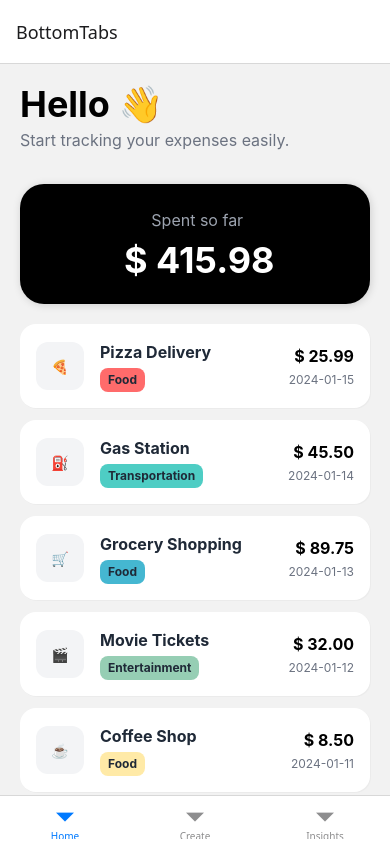
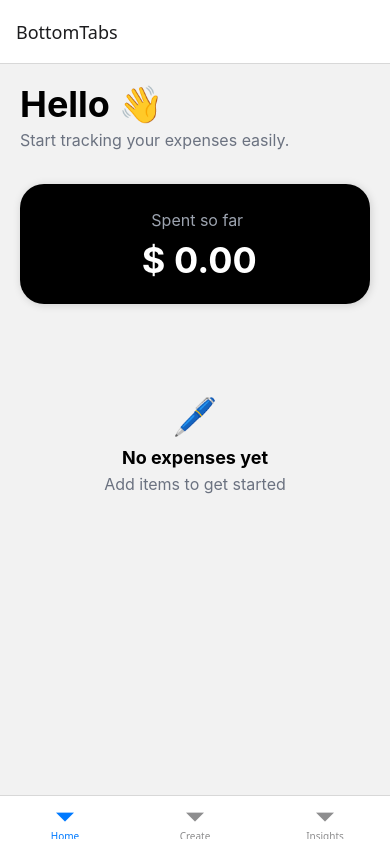
Before and after one commit to satishmahat/rn-expo-asyncstorage-pocket, a React Native app: screen /Home in a window 390 px wide. Built offline with nearby package versions, Linux system fonts and the light colour scheme.

Commit message:
Wrap app in ExpenseProvider for context management; refactor Create and Home screens to utilize expense context for adding and displaying expenses.

```diff
--- a/App.js
+++ b/App.js
@@ -2,12 +2,16 @@ import { StatusBar } from 'expo-status-bar';
 import { StyleSheet, Text, View } from 'react-native';
 import AppNavigator from './src/navigation/AppNavigator';
 import { NavigationContainer } from '@react-navigation/native';
+import  {ExpenseProvider} from './src/context/ExpenseContext';
 
 export default function App() {
   return (
-    <NavigationContainer>
-      <AppNavigator />
-    </NavigationContainer>
+    <ExpenseProvider>
+      <NavigationContainer>
+        <AppNavigator />
+      </NavigationContainer>
+    </ExpenseProvider>
+
   );
 }
 
--- /dev/null
+++ b/src/context/ExpenseContext.js
@@ -0,0 +1,26 @@
+import { createContext, useContext, useState } from "react";
+import { getId, getDate } from "../helper";
+
+export const ExpenseContext = createContext();
+
+export const ExpenseProvider = ({children}) => {
+    const [expenses, setExpenses] = useState([]);
+
+    const addExpense = (expense) => {
+        const newExpense = {
+            id: getId(),
+            title: expense.title,
+            amount: Number(expense.amount),
+            category: expense.category.name,
+            date: getDate(),
+            color: expense.category.color,
+            icon: expense.category.icon
+        }
+        setExpenses([...expenses, newExpense]);
+    }
+    return (
+        <ExpenseContext.Provider value={{expenses, addExpense}}>{children}</ExpenseContext.Provider>
+    );
+};
+
+export const useExpense = () => useContext(ExpenseContext);
--- a/src/helper.js
+++ b/src/helper.js
@@ -7,8 +7,3 @@ export const getId = () => {
 export const getDate = () => {
     return new Date().toISOString().split('T')[0];
 };
-
-export const getCategoryColor = (color) => {
-    const category = CATEGORIES.find(category => category.color === color);
-    return category ? category.color : '#808080';
-};
--- a/src/screens/Create.js
+++ b/src/screens/Create.js
@@ -1,9 +1,11 @@
 import { ScrollView, StyleSheet, Text, View, TextInput, Pressable, Alert } from 'react-native'
 import React, { useState , useEffect} from 'react'
 import tw from 'twrnc'
+import { useExpense } from '../context/ExpenseContext'
 
 const Create = ({navigation, route}) => {
 
+  const {addExpense} = useExpense();
   const [amount, setAmount] = useState(null);
   const [title, setTitle] = useState(null);
   const [category, setCategory] = useState({});
@@ -19,7 +21,11 @@ const Create = ({navigation, route}) => {
       Alert.alert('Please fill in all fields');
       return;
     }
-    console.log('Added Expense : ', amount, title, category);
+    addExpense({amount, title, category});
+    setAmount(null);
+    setTitle(null);
+    setCategory({});
+    navigation.navigate('Home');
   }
 
   const handleCategoryInput = () => {
--- a/src/screens/Home.js
+++ b/src/screens/Home.js
@@ -3,85 +3,14 @@ import React from 'react'
 import tw from 'twrnc'
 import EmptyList from '../components/EmptyList'
 import ExpenseItemCard from '../components/ExpenseItemCard'
+import { useExpense } from '../context/ExpenseContext'
 
-export const expenseData = [
-    {
-      id: '1',
-      icon: '🍕',
-      title: 'Pizza Delivery',
-      category: 'Food',
-      amount: 25.99,
-      date: '2024-01-15',
-      color: '#FF6B6B'
-    },
-    {
-      id: '2',
-      icon: '⛽',
-      title: 'Gas Station',
-      category: 'Transportation',
-      amount: 45.50,
-      date: '2024-01-14',
-      color: '#4ECDC4'
-    },
-    {
-      id: '3',
-      icon: '🛒',
-      title: 'Grocery Shopping',
-      category: 'Food',
-      amount: 89.75,
-      date: '2024-01-13',
-      color: '#45B7D1'
-    },
-    {
-      id: '4',
-      icon: '🎬',
-      title: 'Movie Tickets',
-      category: 'Entertainment',
-      amount: 32.00,
-      date: '2024-01-12',
-      color: '#96CEB4'
-    },
-    {
-      id: '5',
-      icon: '☕',
-      title: 'Coffee Shop',
-      category: 'Food',
-      amount: 8.50,
-      date: '2024-01-11',
-      color: '#FFEAA7'
-    },
-    {
-      id: '6',
-      icon: '🏥',
-      title: 'Doctor Visit',
-      category: 'Healthcare',
-      amount: 120.00,
-      date: '2024-01-10',
-      color: '#DDA0DD'
-    },
-    {
-      id: '7',
-      icon: '👕',
-      title: 'Clothing Store',
-      category: 'Shopping',
-      amount: 75.25,
-      date: '2024-01-09',
-      color: '#98D8C8'
-    },
-    {
-      id: '8',
-      icon: '📚',
-      title: 'Book Purchase',
-      category: 'Education',
-      amount: 18.99,
-      date: '2024-01-08',
-      color: '#F7DC6F'
-    }
-];
 
 const Home = () => {
 
-  const totalSpent = expenseData.reduce((total, item) => total + item.amount, 0);
+  const {expenses} = useExpense();
+
+  const totalSpent = expenses.reduce((total, item) => total + item.amount, 0);
 
   return (
 
@@ -98,7 +27,7 @@ const Home = () => {
       </View>
 
       <FlatList
-        data={expenseData}
+        data={expenses}
         renderItem={({item}) => <ExpenseItemCard item={item}/>}
         keyExtractor={(item) => item.id}
         contentContainerStyle={{paddingBottom: 20}}
```
